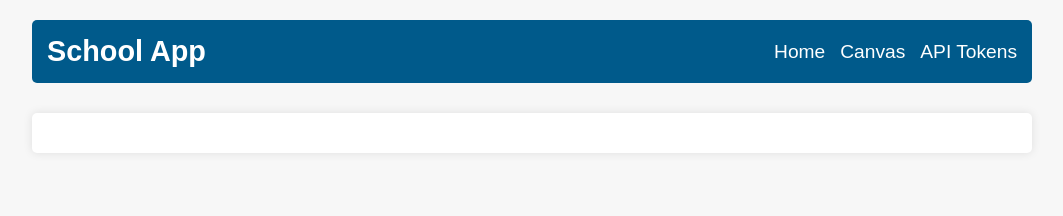
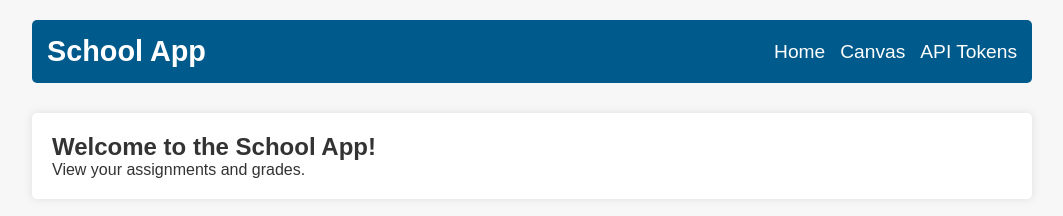
Before and after one commit to kaggarwal0710/project, a website: page index.html in a window 1280 px wide. Shown: the whole page, without its empty margins (108-1171 px from the left). Drawn offline with Linux system fonts and the light colour scheme.

Commit message:
Update index.html

```diff
--- a/index.html
+++ b/index.html
@@ -20,7 +20,7 @@
     </header>
 
     <div id="tabs">
-      <div id="home" class="tab-content">
+      <div id="home" class="tab-content active">
         <h2>Welcome to the School App!</h2>
         <p>View your assignments and grades.</p>
       </div>
```
